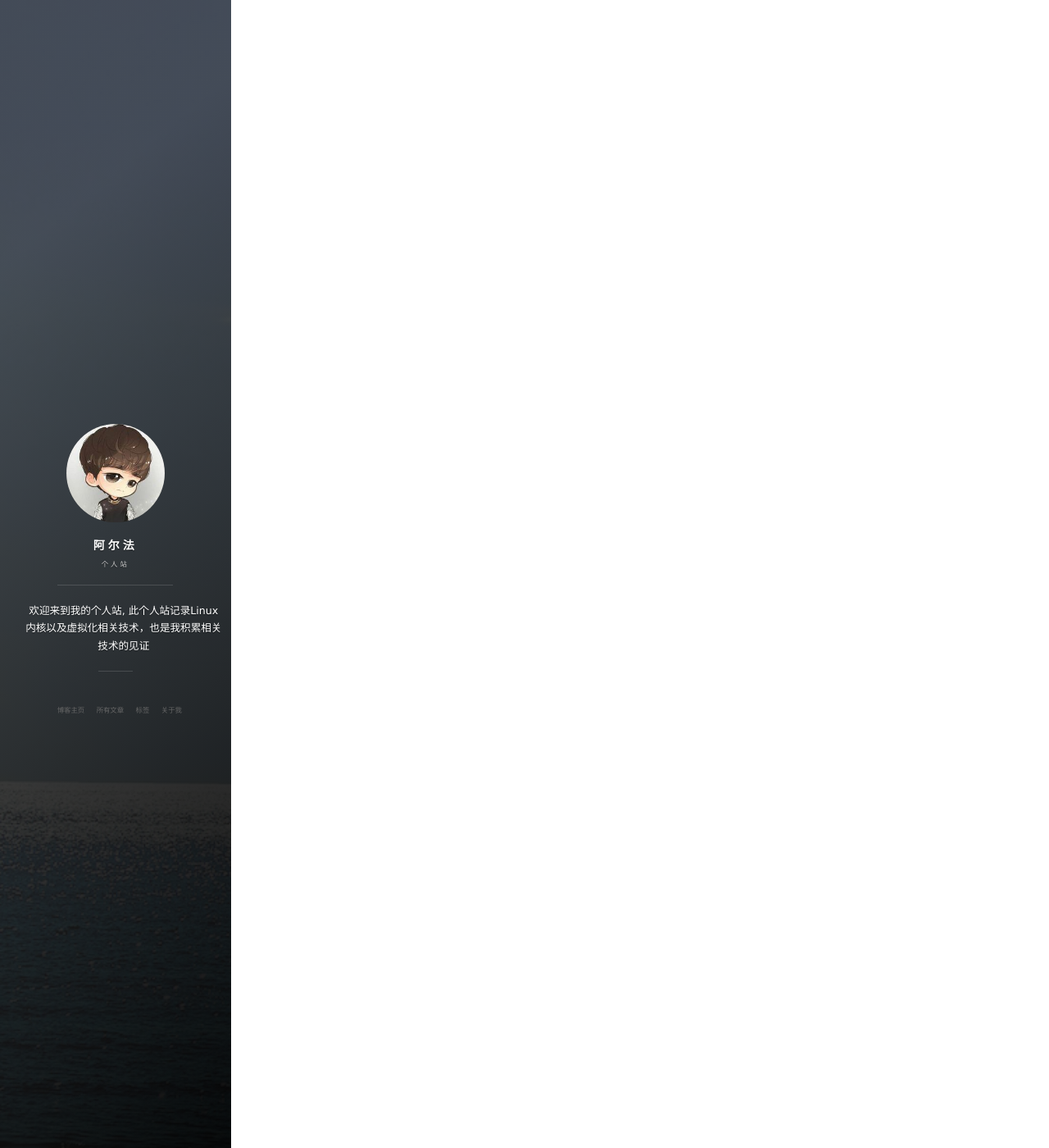
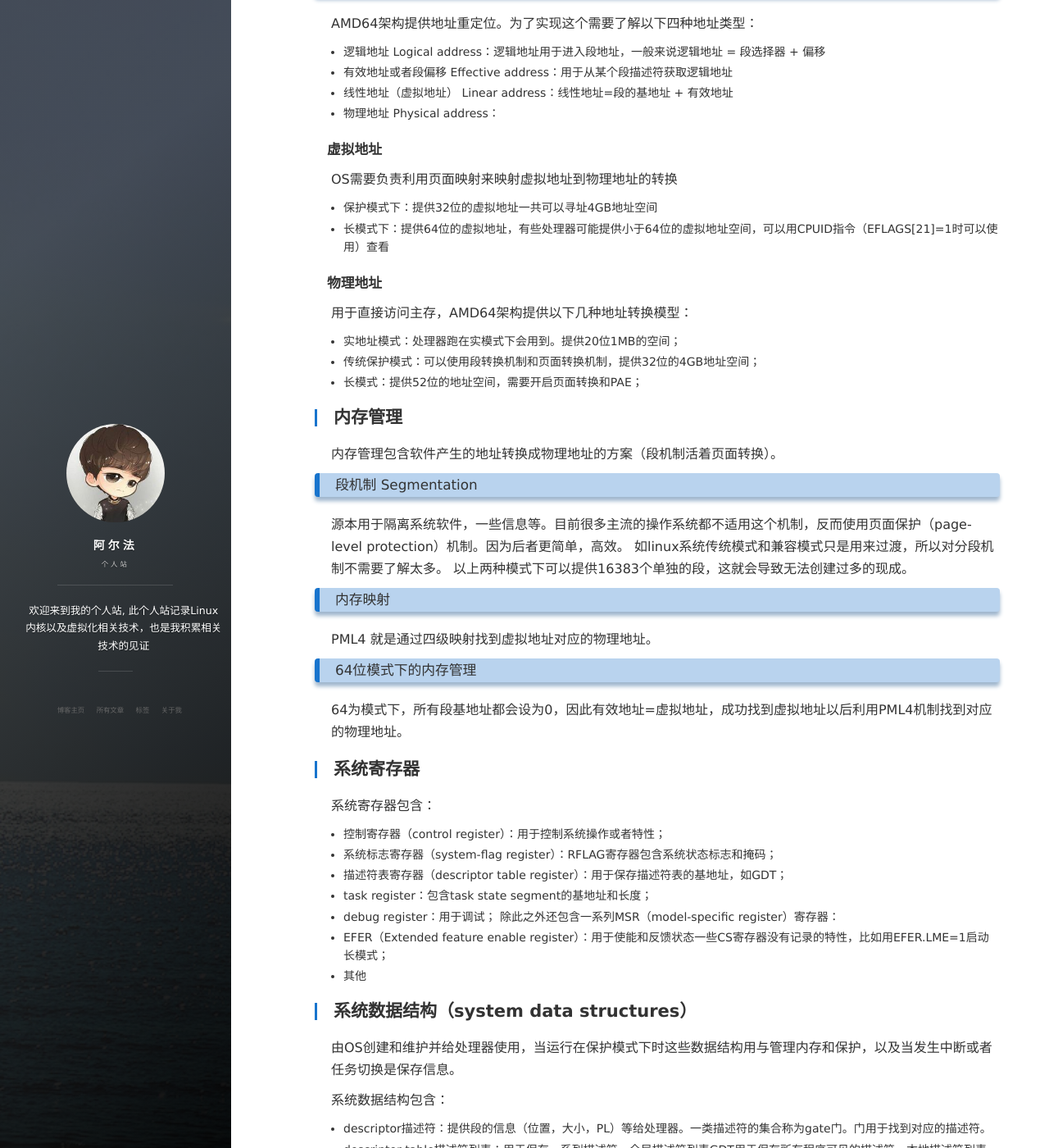
Before and after one commit to arafatms/arafatms.github.io, a Jekyll site: the page built from _posts/2021-01-20-IntelDevalopersManualSummary.md, in a window 1280 px wide and 1400 px high, scrolled down 1133 px. Shown: the whole window at 82% size. Built offline with Jekyll 4.4.1, drawn with Linux system fonts in a browser that asks for light colours; nearby versions of some CDN libraries; comment, search, counter and statistics services are not loaded; some of the changed text lies outside the part shown.

Commit message:
AMD chapter 1
Signed-off-by: Arafatms <arafatms@outlook.com>

```diff
--- a/_posts/2021-01-20-IntelDevalopersManualSummary.md
+++ b/_posts/2021-01-20-IntelDevalopersManualSummary.md
@@ -1,11 +1,106 @@
 ---
 layout: post
-title: 【Intel开发手册】一，摘要
-date: 2021-01-20
-tags: Intel开发手册
+title: 【AMD64 开发手册】一，系统编程摘要
+date: 2021-9-2
+tags: AMD64 开发手册
 ---
 
 
-## 预留
+# 系统编程摘要
+此文章介绍AMD64架构的基础特性和能力。一般AMD64处理器可以运行在以下6种模式下：
+- 传统模式 long mode
+    - 实模式 real mode：处理器reset或者供电时跑在实模式下，类似80286处理器，只能寻址1MB
+    - 保护模式 protected mode：此模式下系统提供4GB的物理和虚拟内存，OS运行在PL0或者PL1，应用程序运行在PL3
+    - virtual-8086 mode：
+    - system managment mode：电源管理（APIC）等系统管理程序
+- 长模式 legacy mode：64位linux最后会跑在长模式下，进入长模式之前系统必须使能保护模式，转换过程见后续图
+    - Compatibility mode
+    - 64-bit mode
 
-待补充
+各个模式之间的差异见下图：
+
+模式之间的转换见下图：
+
+
+## 内存模型 Memory Model
+AMD64架构内存模型给OS提供管理应用程序以及相关数据的安全方式。在长模式（long mode）下使用内存平坦模型，而在传统模式下实现了所有传统内存模型。
+
+### 内存地址 Memory Adressing
+AMD64架构提供地址重定位。为了实现这个需要了解以下四种地址类型：
+- 逻辑地址 Logical address：逻辑地址用于进入段地址，一般来说逻辑地址 = 段选择器 + 偏移
+- 有效地址或者段偏移 Effective address：用于从某个段描述符获取逻辑地址
+- 线性地址（虚拟地址） Linear address：线性地址=段的基地址 + 有效地址
+- 物理地址 Physical address：
+
+#### 虚拟地址
+OS需要负责利用页面映射来映射虚拟地址到物理地址的转换
+- 保护模式下：提供32位的虚拟地址一共可以寻址4GB地址空间
+- 长模式下：提供64位的虚拟地址，有些处理器可能提供小于64位的虚拟地址空间，可以用CPUID指令（EFLAGS[21]=1时可以使用）查看
+
+#### 物理地址
+用于直接访问主存，AMD64架构提供以下几种地址转换模型：
+- 实地址模式：处理器跑在实模式下会用到。提供20位1MB的空间；
+- 传统保护模式：可以使用段转换机制和页面转换机制，提供32位的4GB地址空间；
+- 长模式：提供52位的地址空间，需要开启页面转换和PAE；
+
+## 内存管理
+内存管理包含软件产生的地址转换成物理地址的方案（段机制活着页面转换）。
+
+### 段机制 Segmentation
+源本用于隔离系统软件，一些信息等。目前很多主流的操作系统都不适用这个机制，反而使用页面保护（page-level protection）机制。因为后者更简单，高效。
+如linux系统传统模式和兼容模式只是用来过渡，所以对分段机制不需要了解太多。
+以上两种模式下可以提供16383个单独的段，这就会导致无法创建过多的现成。
+
+### 内存映射
+PML4 就是通过四级映射找到虚拟地址对应的物理地址。
+
+### 64位模式下的内存管理
+64为模式下，所有段基地址都会设为0，因此有效地址=虚拟地址，成功找到虚拟地址以后利用PML4机制找到对应的物理地址。
+
+
+## 系统寄存器
+系统寄存器包含：
+- 控制寄存器（control register）：用于控制系统操作或者特性；
+- 系统标志寄存器（system-flag register）：RFLAG寄存器包含系统状态标志和掩码；
+- 描述符表寄存器（descriptor table register）：用于保存描述符表的基地址，如GDT；
+- task register：包含task state segment的基地址和长度；
+- debug register：用于调试；
+除此之外还包含一系列MSR（model-specific register）寄存器：
+- EFER（Extended feature enable register）：用于使能和反馈状态一些CS寄存器没有记录的特性，比如用EFER.LME=1启动长模式；
+- 其他
+
+## 系统数据结构（system data structures）
+由OS创建和维护并给处理器使用，当运行在保护模式下时这些数据结构用与管理内存和保护，以及当发生中断或者任务切换是保存信息。
+
+系统数据结构包含：
+- descriptor描述符：提供段的信息（位置，大小，PL）等给处理器。一类描述符的集合称为gate门。门用于找到对应的描述符。
+- descriptor table描述符列表：用于保存一系列描述符。全局描述符列表GDT用于保存所有程序可见的描述符，本地描述符列表LDT用于保存本程序用的列表，中断描述符列表IDT用于保存被中断处理器使用的门描述符（gate descriptors）
+- task state segment：用于保存某个程序的处理器信息和状态，栈的地址。任务硬件切换就是基于TSS做的。尽管不使用应切换还是得初始化起码一个TSS
+- page translation tables：在长模式下必需要定义四级页面映射来支持64位虚拟地址切换至52为物理地址空间。传统保护模式下可以选择使用2，3级映射，也可以不用页面映射。
+
+## 中断interrupts
+AMD64架构提供当中断或者异常发生时，自动暂停应用执行并且切换到中断处理器的机制。中断可以被以下几种方式触发：
+- 系统硬件触发
+- 软件利用中断指令触发，如INITx
+- 异常发生在处理器发现异常
+
+OS不仅要设置中断处理器，而且需要创建和初始化中断相关的数据结构，如：
+- 中断处理代码段描述符
+- 中断处理数据段描述符
+- 栈
+以上代码和数据段描述符均保存在GDT or LDT。
+
+当发生中断时，处理器利用中断向量在IDT中找到对应的interrupt gate，这个门提供中断处理器代码段和入口地址，然后处理器进行切换。切换之前处理器会保存被中断的程序上下文。
+特别的：
+缺页异常的向量值为14
+
+## 附加的系统机制
+
+### 硬件切换
+为每一个任务提供了一个TSS，当需要切换时利用硬件的方式切换到对应的任务上下文中。在长模式下不使用硬件切换，因为比较不灵活，反而使用软件切换。
+
+### Machine check
+
+### Software debugging
+
+### performance monitoring
```
